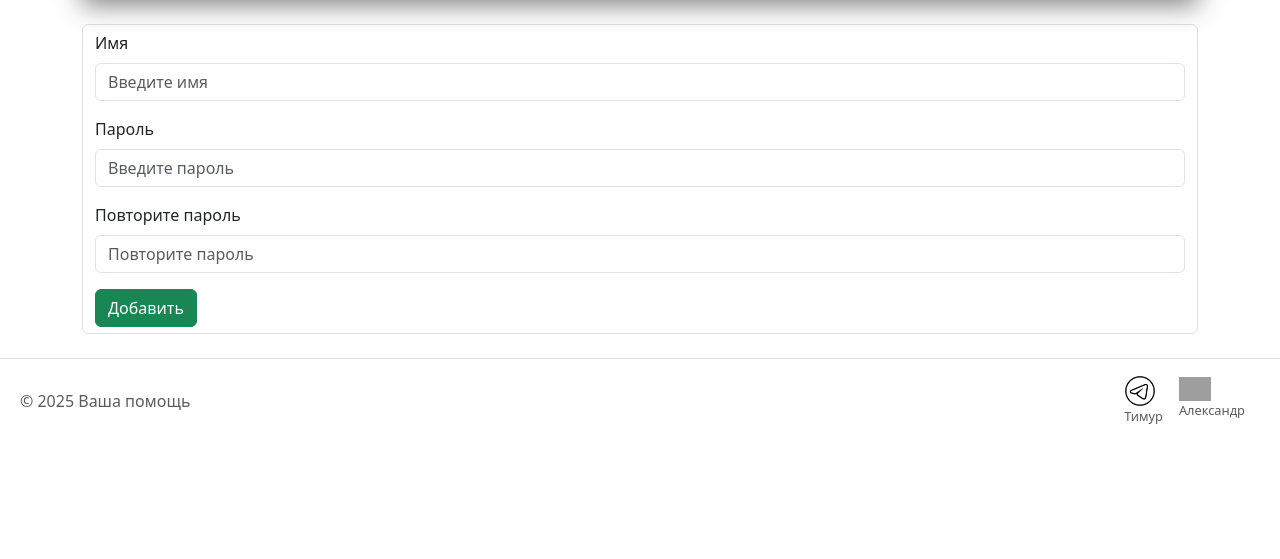
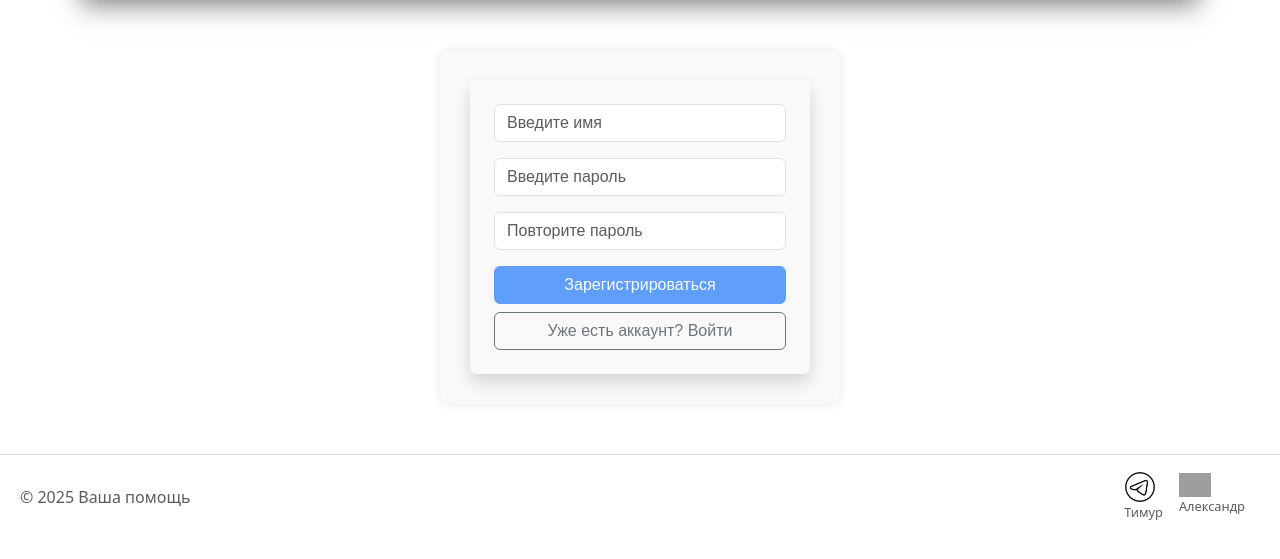
Before and after one commit to juddeau/habit-tracker, a Flask app: page /register in a window 1280 px wide. Shown: the part 118-677 px from the top of the page. Run offline with Flask 3, Linux system fonts and the light colour scheme; grey boxes are pictures that could not be loaded.

Commit message:
Change entrance buttons

```diff
--- a/frontend/templates/registration.html
+++ b/frontend/templates/registration.html
@@ -5,55 +5,79 @@
 {% endblock %}
 
 {% block body %}
-<form method="post" class="form-control">
+<div class="registration-container d-flex justify-content-center">
+    <form method="post" class="registration-form p-4 shadow rounded" id="registrationForm" style="width: 350px;">
         <div class="mb-3">
-        <label for="name" class="form-label">Имя</label>
-        <input type="text" name="name" placeholder="Введите имя" class="form-control" id="name">
+            <input type="text" name="name" placeholder="Введите имя" class="form-control" id="name" required autocomplete="name">
         </div>
         <div class="mb-3">
-        <label for="password" class="form-label">Пароль</label>
-        <input type="password" name="password" placeholder="Введите пароль" class="form-control" id="password" aria-describedby="passwordHelpInline">
-        <div id="passwordRules" class="alert alert-info mt-1" style="display: none; font-size: 0.85rem; padding: 0.5rem 0.75rem; background-color: white; border: 1px solid #ccc;">
-            <strong>Правила:</strong>
+            <input type="password" name="password" placeholder="Введите пароль" class="form-control" id="password" required autocomplete="new-password">
+            <div id="passwordRules" class="password-tooltip">
+                <strong>Пароль должен содержать:</strong>
                 <ul>
-                <li>Минимум 8 символов</li>
-                <li>Максимум 40 символов</li>
-                <li>Хотя бы 1 заглавная буква</li>
-                <li>Хотя бы 1 прописная буква</li>
-                <li>Хотя бы 1 цифра</li>
+                    <li>Минимум <span class="highlight">8 символов</span></li>
+                    <li>Хотя бы <span class="highlight">1 заглавную букву</span></li>
+                    <li>Хотя бы <span class="highlight">1 цифру</span></li>
                 </ul>
             </div>
         </div>
         <div class="mb-3">
-        <label for="two_password" class="form-label">Повторите пароль</label>
-        <input type="password" name="two_password" placeholder="Повторите пароль" class="form-control" id="two_password">
+            <input type="password" name="two_password" placeholder="Повторите пароль" class="form-control" id="two_password" required autocomplete="new-password">
+            <div id="passwordMatchError" class="error-text">Пароли не совпадают, попробуйте снова.</div>
         </div>
         {% if error %}
             <div class="alert alert-danger" role="alert">
                 {{ error }}
             </div>
         {% endif %}
-    <button class="btn btn-success" type="submit">Добавить</button>
+        <div class="d-grid gap-2">
+            <button class="btn btn-primary" type="submit" id="registerButton" disabled>Зарегистрироваться</button>
+            <a href="{{ url_for('login') }}" class="btn btn-outline-secondary">Уже есть аккаунт? Войти</a>
+        </div>
     </form>
+</div>
 
 <script>
     const passwordInput = document.getElementById('password');
+    const confirmPasswordInput = document.getElementById('two_password');
     const passwordRules = document.getElementById('passwordRules');
-    const twoPasswordInput = document.getElementById('two_password');
+    const passwordMatchError = document.getElementById('passwordMatchError');
+    const registerButton = document.getElementById('registerButton');
 
+    function validatePassword() {
+        const password = passwordInput.value;
+        const confirmPassword = confirmPasswordInput.value;
+        const passwordCriteria = /^(?=.*[A-Z])(?=.*\d).{8,}$/;
+
+        let isValid = true;
 
         passwordInput.addEventListener('focus', function() {
             passwordRules.style.display = 'block';
         });
 
-
         passwordInput.addEventListener('blur', function() {
             passwordRules.style.display = 'none';
         });
 
-
-    twoPasswordInput.addEventListener('focus', function() {
+        confirmPasswordInput.addEventListener('focus', function() {
             passwordRules.style.display = 'none';
         });
+
+        if (!passwordCriteria.test(password)) {
+            isValid = false;
+        }
+
+        if (password !== confirmPassword && confirmPassword.length > 0) {
+            passwordMatchError.style.display = "block";
+            isValid = false;
+        } else {
+            passwordMatchError.style.display = "none";
+        }
+
+        registerButton.disabled = !isValid;
+    }
+
+    passwordInput.addEventListener("input", validatePassword);
+    confirmPasswordInput.addEventListener("input", validatePassword);
 </script>
 {% endblock %}
```
Also changed, not shown: frontend/static/css/main.css (+29 -0 lines), backend/instance/klient.db. Lines whose indentation alone changed are shown as unchanged.
